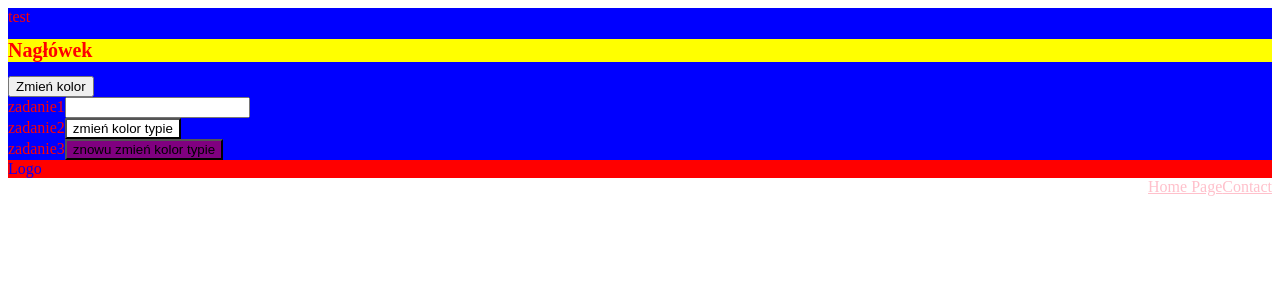
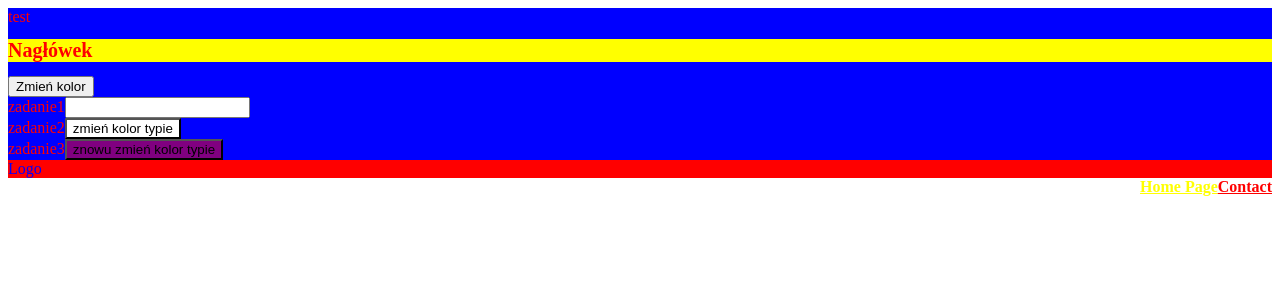
Before and after one commit to tomryb/stylowanie_react, a React (Create React App) app: page / in a window 1280 px wide. Shown: the top 300 px of the page. Built offline with nearby package versions, Linux system fonts and the light colour scheme.

Commit message:
zadanie4

```diff
--- a/src/components/zadanie4/BEMExampleHeader.js
+++ b/src/components/zadanie4/BEMExampleHeader.js
@@ -1,13 +1,13 @@
 import React from 'react'
-import './BEMExampleHeader.scss'
+import styles from './header.module.scss'
 
 export default function BEMExampleHeader() {
   return (
-    <div className="header">
-      <div className="header__logo">Logo</div>
-      <nav className="header__nav">
-        <a href="/" className="header_navElement container">Home Page</a>
-        <a href="/" className="header_navElement header_navElement--red container">Contact</a>
+    <div className={styles.header}>
+      <div className={styles['header__logo']}>Logo</div>
+      <nav className={styles['header__nav']}>
+        <a href="/" className={styles['header__navElement']}>Home Page</a>
+        <a href="/" className={`${styles['header__navElement']} ${styles['header__navElement--red']}`}>Contact</a>
       </nav>
     </div>
   )
--- a/src/components/zadanie4/BEMExampleHeader.scss
+++ b/src/components/zadanie4/header.module.scss
@@ -13,10 +13,4 @@
       color: red;
     }
   }
-  .container {
-    color: green;
-  }
-  .container {
-    color: pink;
-  }
 }
```
